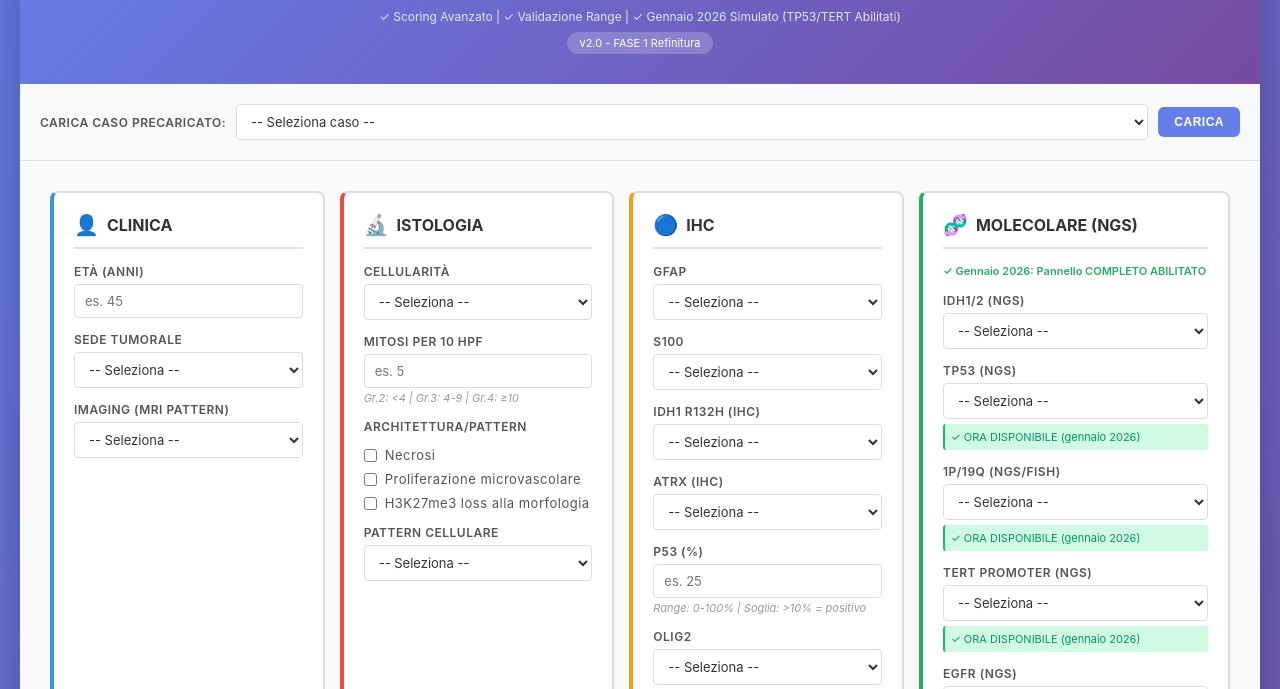
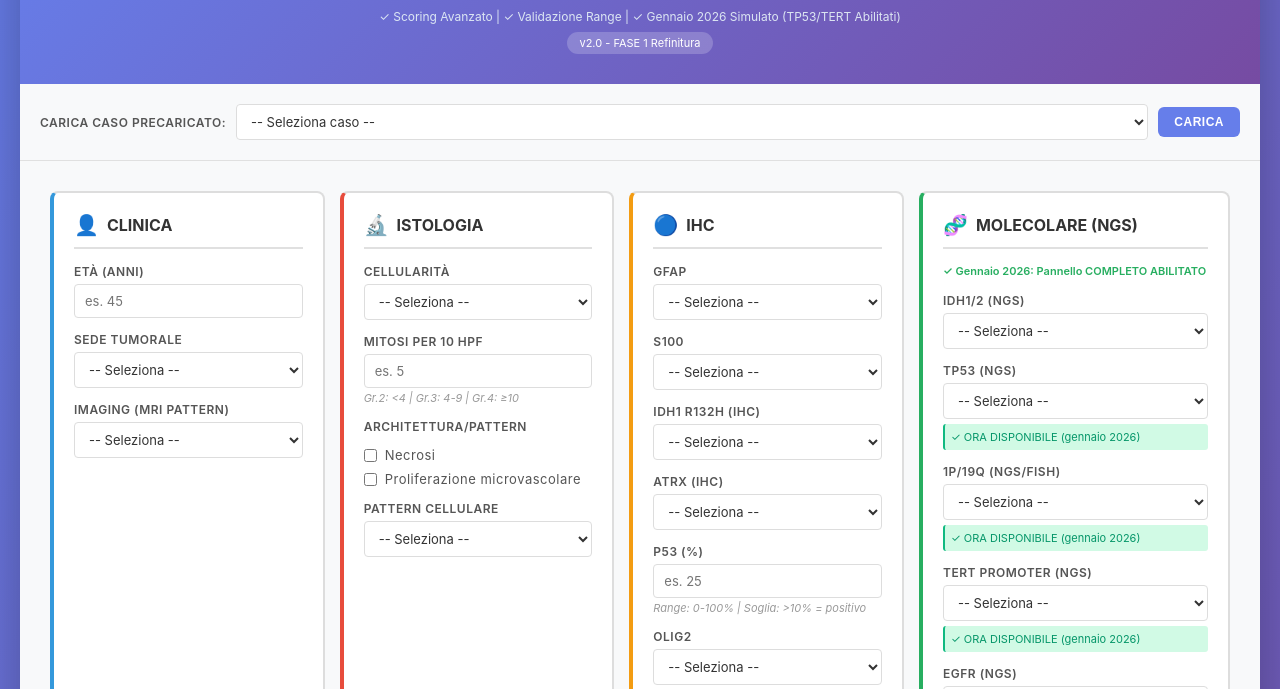
Before and after one commit to Infingardo/snc-diagnostic-tool, a plain HTML site: page index.html in a window 1280 px wide. Shown: the part 111-800 px from the top of the page. Drawn offline with Linux system fonts and the light colour scheme.

Commit message:
Add files via upload

```diff
--- a/index.html
+++ b/index.html
@@ -458,10 +458,6 @@
                             <input type="checkbox" id="hist-microvascular">
                             <label for="hist-microvascular" style="margin: 0; font-weight: normal; text-transform: none; font-size: 13px; cursor: pointer;">Proliferazione microvascolare</label>
                         </div>
-                        <div style="display: flex; align-items: center; gap: 8px;">
-                            <input type="checkbox" id="hist-h3k27m">
-                            <label for="hist-h3k27m" style="margin: 0; font-weight: normal; text-transform: none; font-size: 13px; cursor: pointer;">H3K27me3 loss alla morfologia</label>
-                        </div>
                     </div>
                 </div>
 
@@ -801,8 +797,7 @@
                 o6mg: document.getElementById('o6mg').value,
                 histFeatures: {
                     necrosis: document.getElementById('hist-necrosis').checked,
-                    microvascular: document.getElementById('hist-microvascular').checked,
-                    h3k27m: document.getElementById('hist-h3k27m').checked
+                    microvascular: document.getElementById('hist-microvascular').checked
                 }
             };
 
```
